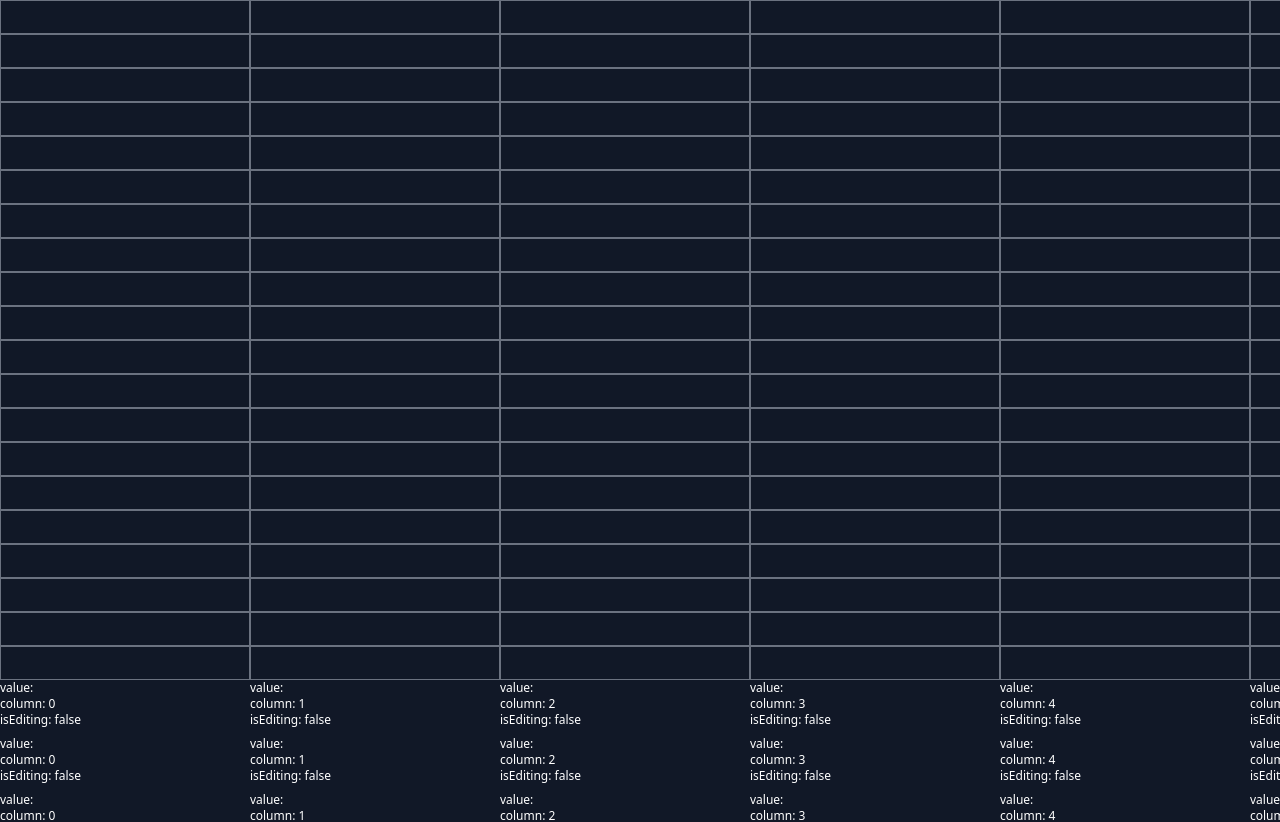
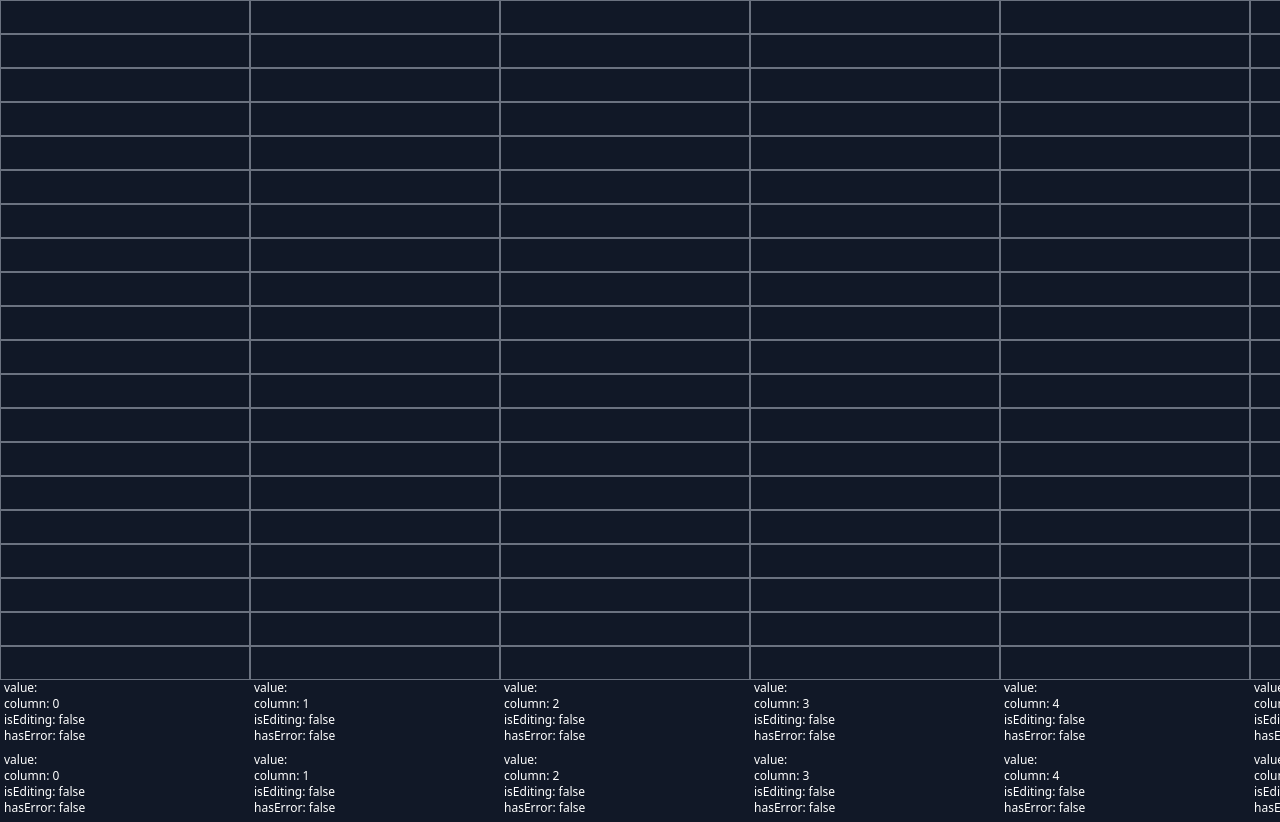
Before and after one commit to JacobZwang/javascript-spreadsheet, a Vue app: page / in a window 1280 px wide. Shown: the top 822 px of the page. Built offline with nearby package versions, Linux system fonts and the light colour scheme.

Commit message:
independent cell eval & errors

```diff
--- a/src/components/SheetCell.vue
+++ b/src/components/SheetCell.vue
@@ -1,16 +1,43 @@
+<!-- eslint-disable vue/no-side-effects-in-computed-properties -->
 <script lang="ts">
 export default {
   props: ["cell"],
-  data() {
-    return {};
+  updated() {
+    if (this.cell.isEditing) {
+      this.$refs.input?.focus();
+    }
+  },
+  computed: {
+    value() {
+      let value = "";
+
+      try {
+        value = eval(this.cell.value);
+        this.cell.hasError = false;
+      } catch (e) {
+        value = e.message;
+        this.cell.hasError = true;
+      }
+
+      return value;
+    },
   },
 };
 </script>
 
 <template>
   <input
+    v-if="cell.isEditing"
     v-model="cell.value"
+    @blur="() => (cell.isEditing = false)"
+    ref="input"
+  />
+  <input
     @focus="() => (cell.isEditing = true)"
-    @blur="() => (cell.isEditing = false)"
+    v-else
+    :value="value"
+    :class="{
+      'bg-red-500/25': cell.hasError,
+    }"
   />
 </template>
--- a/src/stores/counter.ts
+++ /dev/null
@@ -1,12 +0,0 @@
-import { ref, computed } from 'vue'
-import { defineStore } from 'pinia'
-
-export const useCounterStore = defineStore('counter', () => {
-  const count = ref(0)
-  const doubleCount = computed(() => count.value * 2)
-  function increment() {
-    count.value++
-  }
-
-  return { count, doubleCount, increment }
-})
--- a/src/views/SheetView.vue
+++ b/src/views/SheetView.vue
@@ -13,6 +13,7 @@ export default {
           value: "",
           column: j,
           isEditing: false,
+          hasError: false,
         })),
       })),
     };
@@ -43,8 +44,12 @@ export default {
     v-for="row in rows"
     :key="row.index"
   >
-    <div v-for="cell in row.cells" :key="cell.column" class="mb-2">
-      <div v-for="[key, value] in Object.entries(cell)" class="text-xs">
+    <div v-for="cell in row.cells" :key="cell.column" class="mb-2 px-1">
+      <div
+        v-for="[key, value] in Object.entries(cell)"
+        class="text-xs"
+        :key="key"
+      >
         {{ key }}: {{ value }}
       </div>
     </div>
```
Also changed, not shown: tsconfig.config.json (+6 -1 lines).
